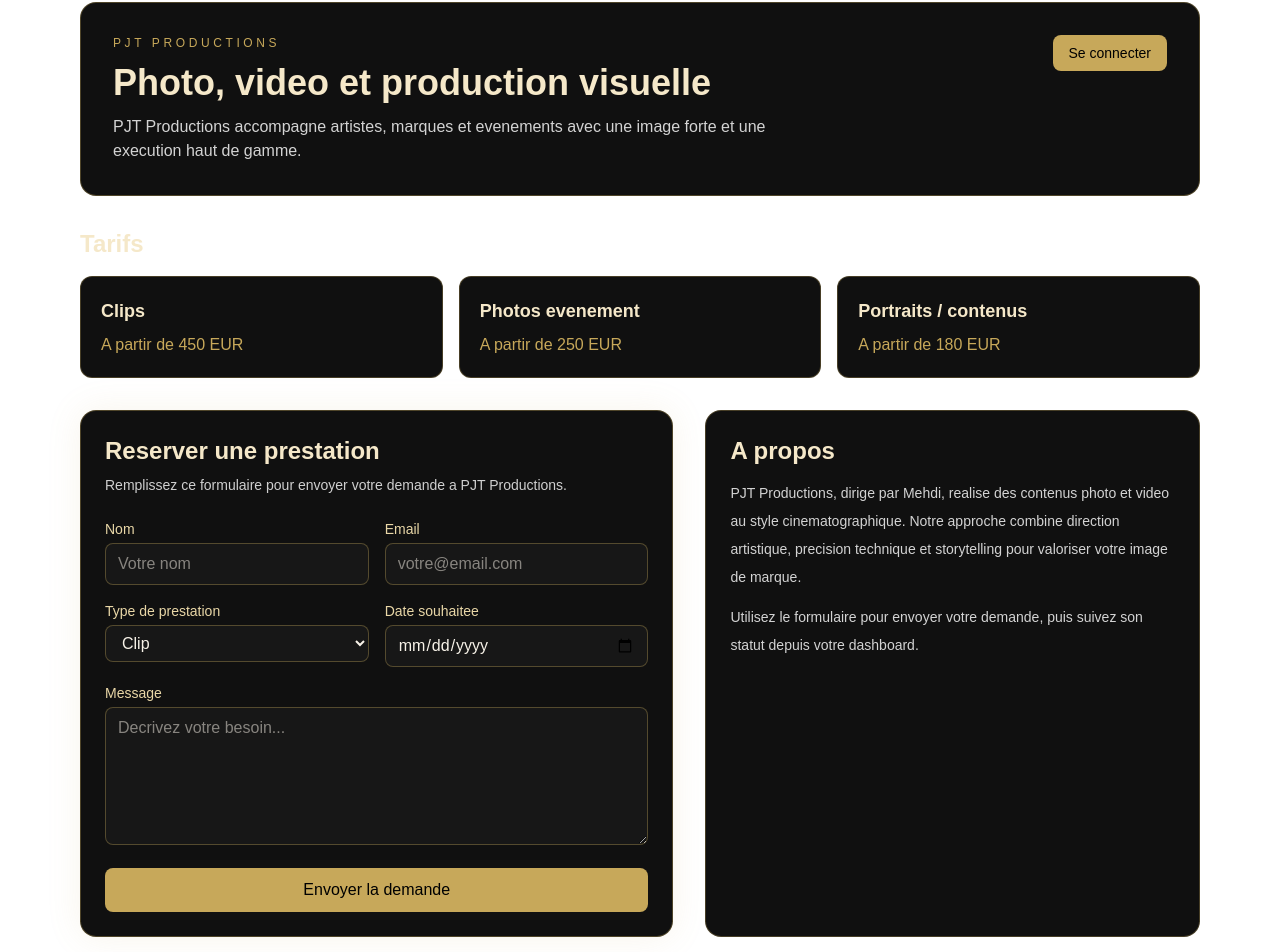
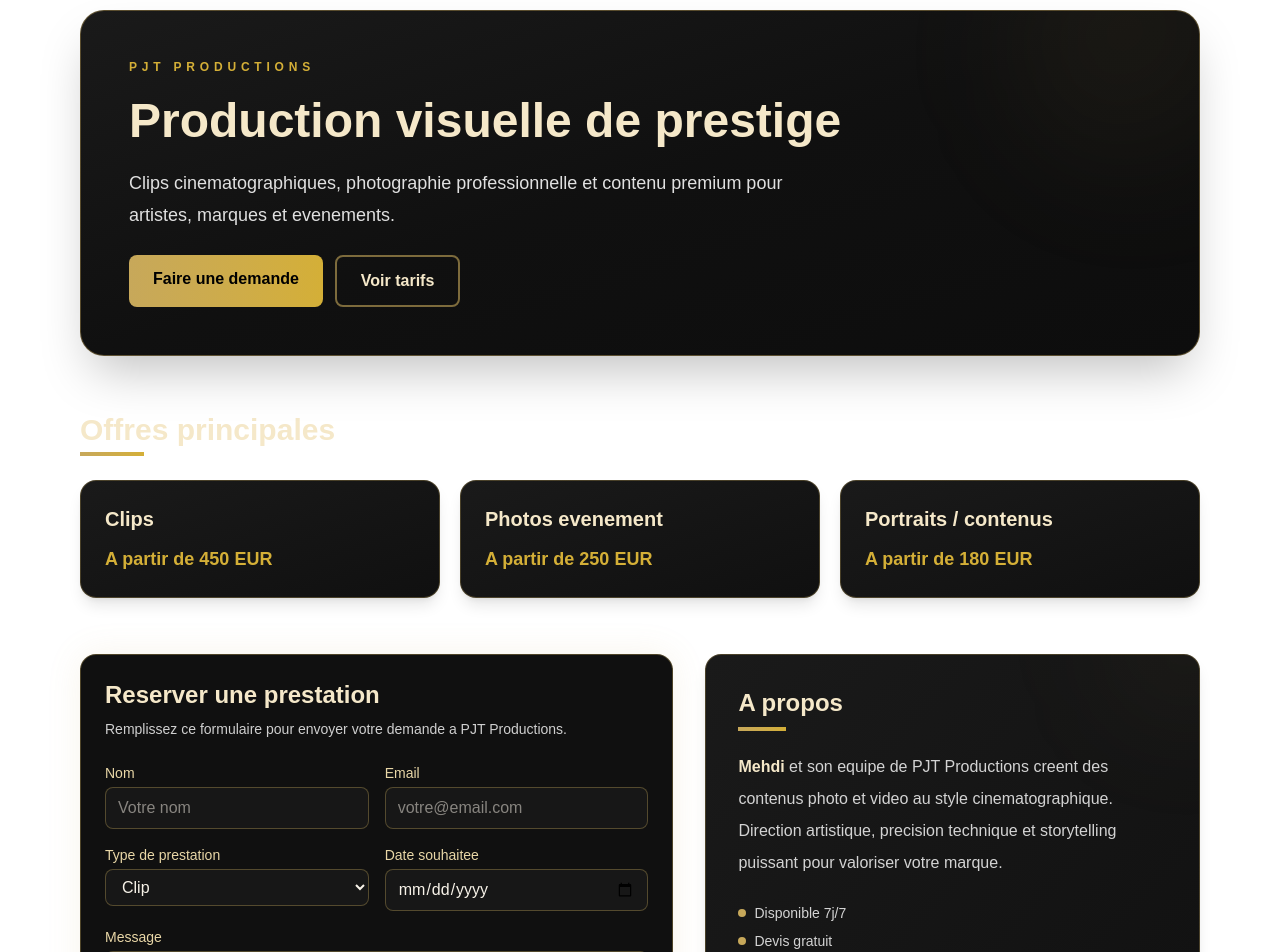
Before and after one commit to VibecodingClaude/pjt-productions, a Next.js app: page / in a window 1280 px wide. Shown: the part 95-1047 px from the top of the page. Built offline with nearby package versions, Linux system fonts and the light colour scheme; no server answers.

Commit message:
Improve design with gradients and hover effects

```diff
--- a/app/page.tsx
+++ b/app/page.tsx
@@ -9,59 +9,94 @@
 
 export default function Home() {
   return (
-    <main className="mx-auto w-full max-w-6xl px-4 py-10">
-      <section className="rounded-2xl border border-[#c7a85a]/35 bg-[#101010] p-8">
-        <div className="flex flex-wrap items-start justify-between gap-4">
-          <div>
-            <p className="text-xs tracking-[0.3em] text-[#c7a85a]">PJT PRODUCTIONS</p>
-            <h1 className="mt-3 text-4xl font-semibold text-[#f5e8c9]">
-              Photo, video et production visuelle
+    <main className="mx-auto w-full max-w-6xl px-4 py-12">
+      {/* HERO SECTION */}
+      <section className="relative overflow-hidden rounded-3xl border border-[#c7a85a]/40 bg-gradient-to-br from-[#1a1a1a] via-[#101010] to-[#0d0d0d] p-12 shadow-2xl">
+        <div className="absolute -right-20 -top-20 h-64 w-64 rounded-full bg-gradient-to-br from-[#c7a85a]/10 to-transparent blur-3xl"></div>
+
+        <div className="relative flex flex-wrap items-start justify-between gap-6">
+          <div className="flex-1 min-w-0">
+            <p className="text-xs tracking-[0.4em] font-bold text-[#d4af37]">PJT PRODUCTIONS</p>
+            <h1 className="mt-4 text-5xl font-bold leading-tight text-[#f5e8c9]">
+              Production visuelle de prestige
             </h1>
-            <p className="mt-3 max-w-2xl text-[#d3d3d3]">
-              PJT Productions accompagne artistes, marques et evenements avec une
-              image forte et une execution haut de gamme.
+            <p className="mt-4 max-w-2xl text-lg leading-8 text-[#e0e0e0]">
+              Clips cinematographiques, photographie professionnelle et contenu premium pour artistes, marques et evenements.
             </p>
+
+            <div className="mt-6 flex flex-wrap gap-3">
+              <Link
+                href="/booking"
+                className="group relative rounded-lg bg-gradient-to-r from-[#c7a85a] to-[#d4af37] px-6 py-3 font-semibold text-black transition-all hover:shadow-lg hover:shadow-[#c7a85a]/50 hover:scale-105"
+              >
+                Faire une demande
+                <span className="absolute inset-0 rounded-lg bg-white/20 opacity-0 transition-opacity group-hover:opacity-100"></span>
+              </Link>
+              <Link
+                href="/tarifs"
+                className="rounded-lg border-2 border-[#c7a85a]/60 px-6 py-3 font-semibold text-[#f5e8c9] transition-all hover:bg-[#c7a85a]/15 hover:border-[#d4af37]"
+              >
+                Voir tarifs
+              </Link>
+            </div>
           </div>
-
-          <Link
-            href="/auth"
-            className="rounded-lg bg-[#c7a85a] px-4 py-2 text-sm font-medium text-black transition hover:bg-[#d5ba75]"
-          >
-            Se connecter
-          </Link>
         </div>
       </section>
 
-      <section className="mt-8">
-        <h2 className="text-2xl font-semibold text-[#f5e8c9]">Tarifs</h2>
-        <div className="mt-4 grid gap-4 md:grid-cols-3">
+      {/* OFFRES RAPIDES */}
+      <section className="mt-14">
+        <div className="mb-6">
+          <h2 className="text-3xl font-bold text-[#f5e8c9]">Offres principales</h2>
+          <div className="mt-1 h-1 w-16 bg-gradient-to-r from-[#c7a85a] to-[#d4af37]"></div>
+        </div>
+
+        <div className="grid gap-5 md:grid-cols-3">
           {HOME_OFFERS.map((offer) => (
             <article
               key={offer.name}
-              className="rounded-xl border border-[#c7a85a]/30 bg-[#101010] p-5"
+              className="group relative overflow-hidden rounded-2xl border border-[#c7a85a]/30 bg-gradient-to-br from-[#1a1a1a] to-[#101010] p-6 shadow-lg transition-all hover:border-[#d4af37]/60 hover:shadow-xl hover:shadow-[#c7a85a]/20 hover:-translate-y-1"
             >
-              <h3 className="text-lg font-semibold text-[#f5e8c9]">{offer.name}</h3>
-              <p className="mt-2 text-[#c7a85a]">{offer.price}</p>
+              <div className="absolute inset-0 bg-gradient-to-br from-[#c7a85a]/5 to-transparent opacity-0 transition-opacity group-hover:opacity-100"></div>
+
+              <div className="relative">
+                <h3 className="text-xl font-bold text-[#f5e8c9]">{offer.name}</h3>
+                <p className="mt-3 text-lg font-semibold text-[#d4af37]">{offer.price}</p>
+              </div>
             </article>
           ))}
         </div>
       </section>
 
-      <section className="mt-8 grid gap-8 lg:grid-cols-[1.2fr_1fr]">
+      {/* FORMULAIRE + À PROPOS */}
+      <section className="mt-14 grid gap-8 lg:grid-cols-[1.2fr_1fr]">
         <BookingForm />
 
-        <aside className="rounded-2xl border border-[#c7a85a]/30 bg-[#101010] p-6">
-          <h2 className="text-2xl font-semibold text-[#f5e8c9]">A propos</h2>
-          <p className="mt-3 text-sm leading-7 text-[#d3d3d3]">
-            PJT Productions, dirige par Mehdi, realise des contenus photo et
-            video au style cinematographique. Notre approche combine direction
-            artistique, precision technique et storytelling pour valoriser votre
-            image de marque.
-          </p>
-          <p className="mt-3 text-sm leading-7 text-[#d3d3d3]">
-            Utilisez le formulaire pour envoyer votre demande, puis suivez son
-            statut depuis votre dashboard.
-          </p>
+        <aside className="relative overflow-hidden rounded-2xl border border-[#c7a85a]/30 bg-gradient-to-br from-[#1a1a1a] to-[#101010] p-8 shadow-lg">
+          <div className="absolute -right-20 -top-20 h-40 w-40 rounded-full bg-gradient-to-br from-[#c7a85a]/10 to-transparent blur-3xl"></div>
+
+          <div className="relative">
+            <h2 className="text-2xl font-bold text-[#f5e8c9]">A propos</h2>
+            <div className="mt-2 h-1 w-12 bg-gradient-to-r from-[#c7a85a] to-[#d4af37]"></div>
+
+            <p className="mt-5 leading-8 text-[#d3d3d3]">
+              <span className="font-semibold text-[#f5e8c9]">Mehdi</span> et son equipe de PJT Productions creent des contenus photo et video au style cinematographique. Direction artistique, precision technique et storytelling puissant pour valoriser votre marque.
+            </p>
+
+            <ul className="mt-6 space-y-2 text-sm text-[#d3d3d3]">
+              <li className="flex items-center gap-2">
+                <span className="h-2 w-2 rounded-full bg-[#c7a85a]"></span>
+                Disponible 7j/7
+              </li>
+              <li className="flex items-center gap-2">
+                <span className="h-2 w-2 rounded-full bg-[#c7a85a]"></span>
+                Devis gratuit
+              </li>
+              <li className="flex items-center gap-2">
+                <span className="h-2 w-2 rounded-full bg-[#c7a85a]"></span>
+                Livraisons rapides
+              </li>
+            </ul>
+          </div>
         </aside>
       </section>
     </main>
```
